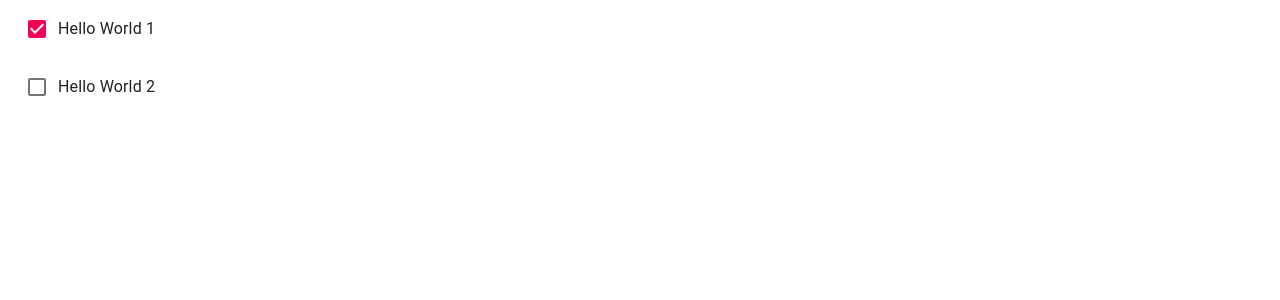
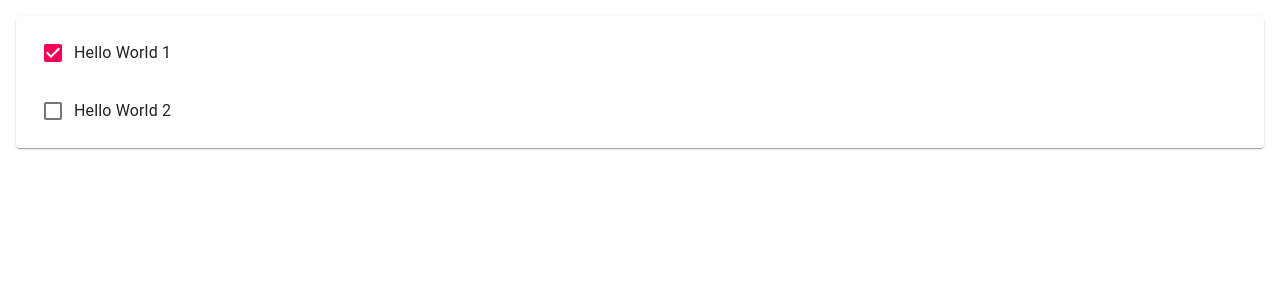
Before and after one commit to ycheese/todo-front, a React (Create React App) app: page / in a window 1280 px wide. Shown: the top 300 px of the page. Built offline with nearby package versions, Linux system fonts and the light colour scheme.

Commit message:
material ui 실습

```diff
--- a/src/App.js
+++ b/src/App.js
@@ -1,5 +1,6 @@
 import React from "react";
 import Todo from './Todo';
+import {Paper, List} from "@material-ui/core";
 import './App.css';
 
 class App extends React.Component {
@@ -14,9 +15,15 @@
   }
 
   render(){
-    var todoItems = this.state.items.map((item, idx) => (
-      <Todo item={item} key={item.id}/>
-    ));
+    var todoItems = this.state.items.length>0 && (
+      <Paper style={{margin:16}}>
+        <List>
+          {this.state.items.map((item, idx) => (
+            <Todo item={item} key={item.id}/>
+          ))}
+        </List>
+      </Paper>
+    );
 
     return <div className="App">{todoItems}</div>;
   }
```
